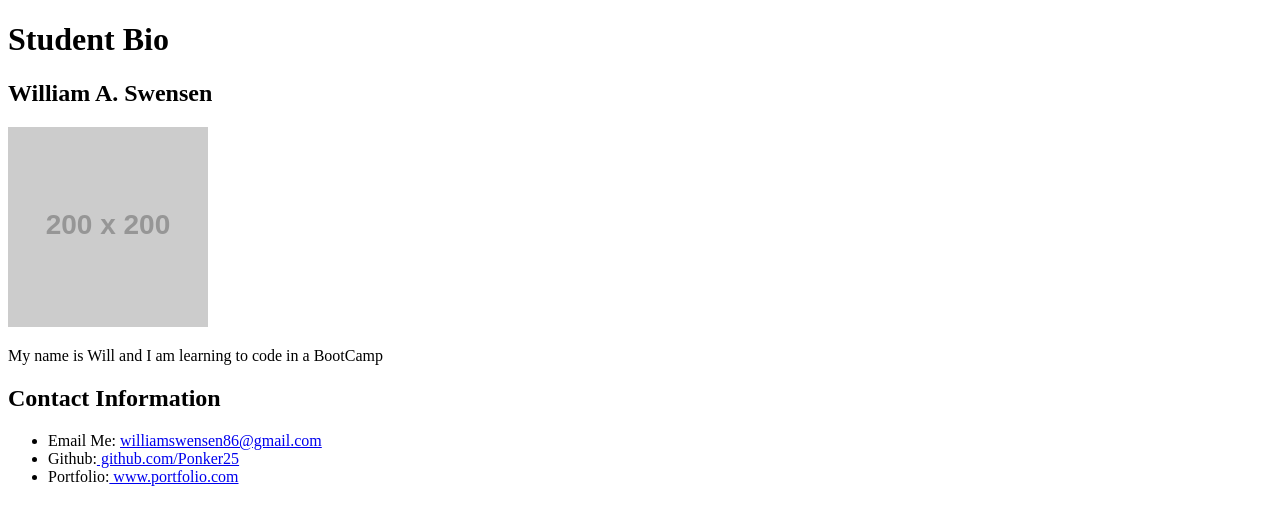
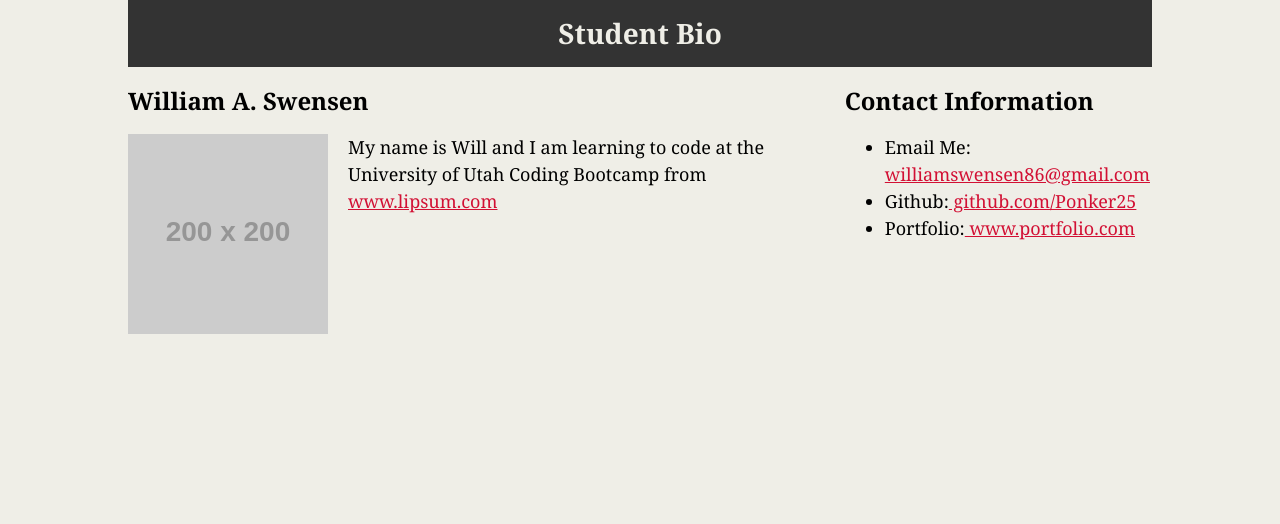
Before and after one commit to Ponker25/Ponker25.github.io, a plain HTML site: page index.html in a window 1280 px wide. Drawn offline with Linux system fonts and the light colour scheme; placeholder pictures from the web are drawn by us; a script that the page names is missing.

Commit message:
Student Bio updates

```diff
--- /dev/null
+++ b/css/style.css
@@ -0,0 +1,54 @@
+body {
+    margin: 0;
+    padding: 0;
+    background-color: #efeee7;
+    font-family: Georgia, 'Times New Roman', Times, serif;
+    font-size: 18px;
+    line-height: 150%;
+}
+
+header {
+    background-color: #333333
+}
+
+h1 {
+    color: #efeee7;
+    margin: 0;
+    padding: 0;
+    text-align: center;
+    padding-top: 20px;
+    padding-bottom: 20px;
+    font-size: 28px;
+}
+
+h2 {
+    font-size: 24px;
+}
+
+a {
+    color: #d21034
+}
+
+.container {
+    width: 1024px;
+    margin: 0 auto;
+}
+
+#main-bio,
+#contact-info,
+#bio-image {
+    float: left;
+}
+
+#main-bio {
+    width: 70%;
+}
+
+#contact-info {
+    width: 30%;
+}
+#bio-image {
+    margin-right: 20px;
+    width: 200px;
+    height: 200px;
+}
--- a/index.html
+++ b/index.html
@@ -5,24 +5,32 @@
     <meta http-equiv="X-UA-Compatible" content="IE=edge">
     <title><Page Title></title>
     <meta name="viewport" content="width=device-width, initial-scale=1">
-    <link rel="stylesheet" type="text/css" media="screen" href="main.css" />
+    <link rel="stylesheet" type="text/css" media="screen" href="css/style.css" />
     <script src="main.js"></script>
 </head>
 <body>
-    <h1>Student Bio</h1>
+    <div class="container">
+        <header>
+                <h1 id="bio-header">Student Bio</h1>
+        </header>
+        <section id="main-bio">
 
         <h2>William A. Swensen</h2>
 
-    <img src=https://placehold.it/200x200>
+        <img src="https://placehold.it/200x200" alt= "Your Name" id="bio-image">
 
-    <p>My name is Will and I am learning to code in a BootCamp </p>
+        <p>My name is Will and I am learning to code at the University of Utah Coding Bootcamp from <a href="https://www.lipsum.com/">www.lipsum.com</a></p>
+        </section>
 
+        <section id="contact-info">
             <h2> Contact Information</h2>
-
             <ul>
                 <li>Email Me: <a href=:williamswensen86@gmail.com> williamswensen86@gmail.com</a></li>
                 <li>Github:<a href="https://github.com/Ponker25"> github.com/Ponker25</a></li>
                 <li>Portfolio:<a href="someplace@gmail.com"> www.portfolio.com</a></li>
+            </ul>
+        </section>
 
+    </div>
 </body>
 </html>
```
Lines whose indentation alone changed are shown as unchanged.
